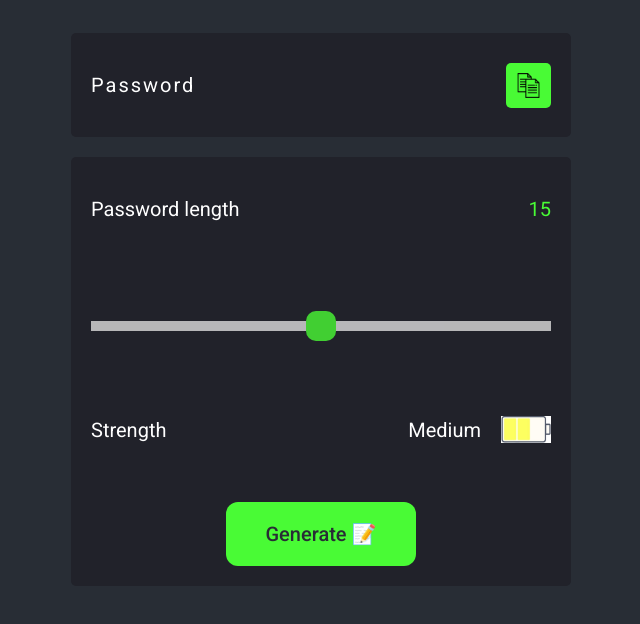
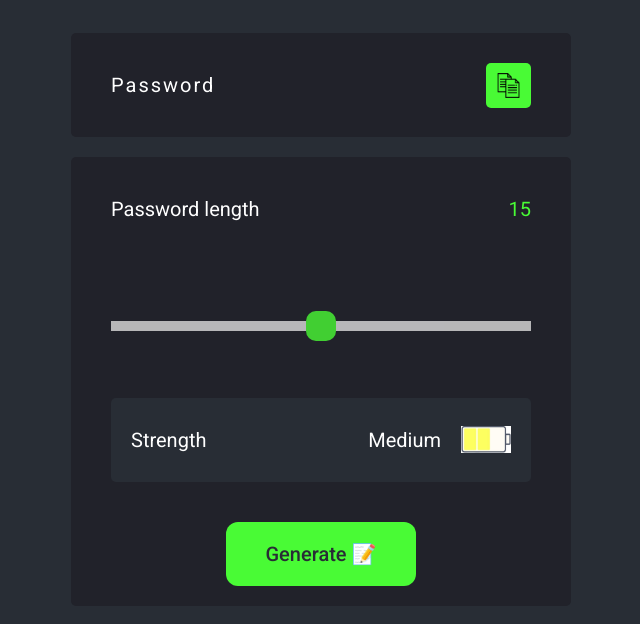
Before and after one commit to franky-cast/password-generator, a plain HTML site: page index.html in a window 1280 px wide. Shown: the part 80-704 px from the top of the page, without its empty margins (319-959 px from the left). Drawn offline with Linux system fonts and the light colour scheme.

Commit message:
update style.css

```diff
--- a/style.css
+++ b/style.css
@@ -33,7 +33,7 @@ body {
 
 .container {
     background-color: #21222A;
-    padding: 1em;
+    padding: 1em 1em;
     border-radius: 5px;
     max-width: 500px;
     margin: 0 auto;
@@ -119,6 +119,14 @@ body {
     cursor: pointer;
 }
 
+.strength {
+    /* width: 90%; */
+    margin: 0 auto;
+    background-color: #282D35;
+    padding: 0.5em 1em;
+    border-radius: 5px;
+}
+
 .battery {
     width: 50px;
 }
@@ -127,4 +135,7 @@ body {
     .slider {
         margin: 6em 0 5em 0;
     }
+    .container {
+        padding: 1em 2em;
+    }
 }
```
